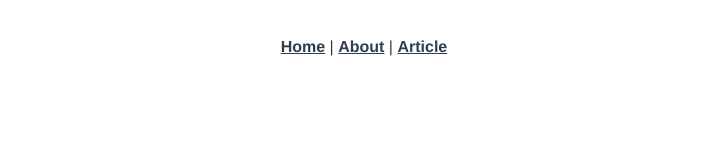
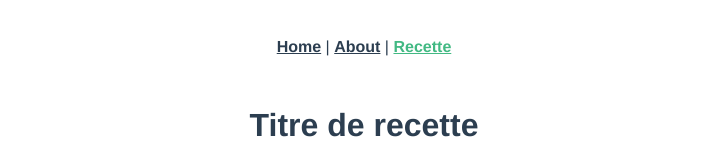
Before and after one commit to albrones/alife, a Vue app: page /recette in a window 1280 px wide. Shown: the top 160 px of the page, without its empty margins (276-991 px from the left). Built offline with nearby package versions, Linux system fonts and the light colour scheme.

Commit message:
Add todos & rename Article in Recette

```diff
--- a/src/App.vue
+++ b/src/App.vue
@@ -7,9 +7,10 @@
             </h1>
         </div>
         <div id="nav">
+            <!-- TODO: Sticky ?  -->
             <router-link to="/">Home</router-link> |
             <router-link to="/about">About</router-link> |
-            <router-link to="/article">Article</router-link>
+            <router-link to="/recette">Recette</router-link>
         </div>
         <router-view />
     </div>
--- a/src/router/index.ts
+++ b/src/router/index.ts
@@ -1,7 +1,7 @@
 import Vue from 'vue'
 import VueRouter from 'vue-router'
 import Home from '../views/Home.vue'
-import Article from '../views/Article.vue'
+import Recette from '../views/Recette.vue'
 
 Vue.use(VueRouter)
 
@@ -21,9 +21,9 @@ const routes = [
             import(/* webpackChunkName: "about" */ '../views/About.vue'),
     },
     {
-        path: '/article',
-        name: 'Article',
-        component: Article,
+        path: '/recette',
+        name: 'Recette',
+        component: Recette,
     },
 ]
 
--- a/src/views/Article.vue
+++ b/src/views/Recette.vue
@@ -4,6 +4,7 @@
         <h3>Sous-titre traduit</h3>
         <!-- TODO: grisser / mettre en secondaire -->
         <div class="infos-pratiques">
+            <!-- TODO: Componenting -->
             <h4>Infos pratiques:</h4>
             <div>
                 Temps de préparation:<span><strong>X temps</strong></span>
@@ -59,6 +60,7 @@
             </div>
         </div>
         <div class="image">
+            <!-- TODO: Blur image foreground ? Crop automatic ? -->
             <img
                 src="https://qph.fs.quoracdn.net/main-qimg-2ace80b379865482e878cb6aca57512d"
                 alt="le gateau"
```
